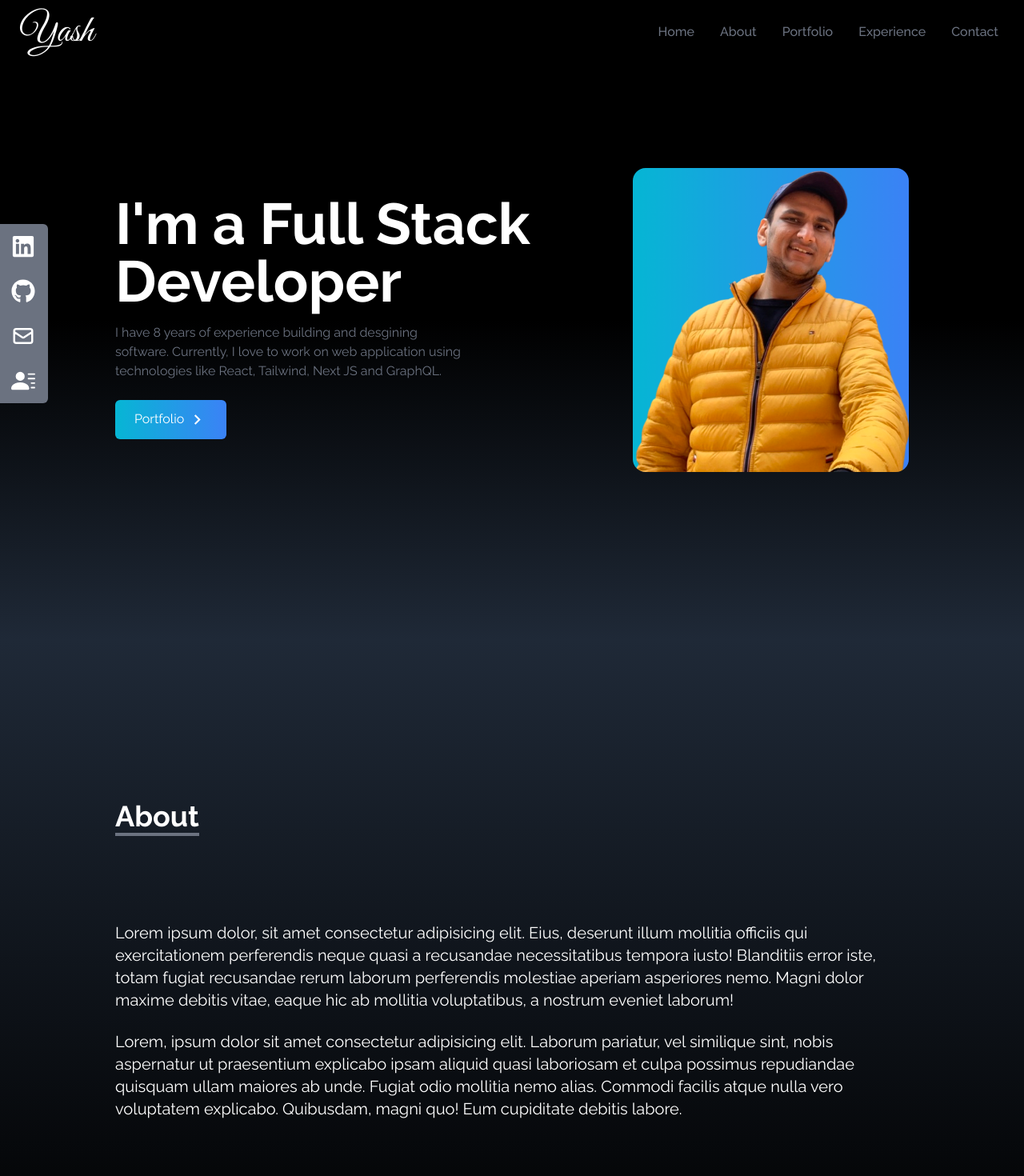
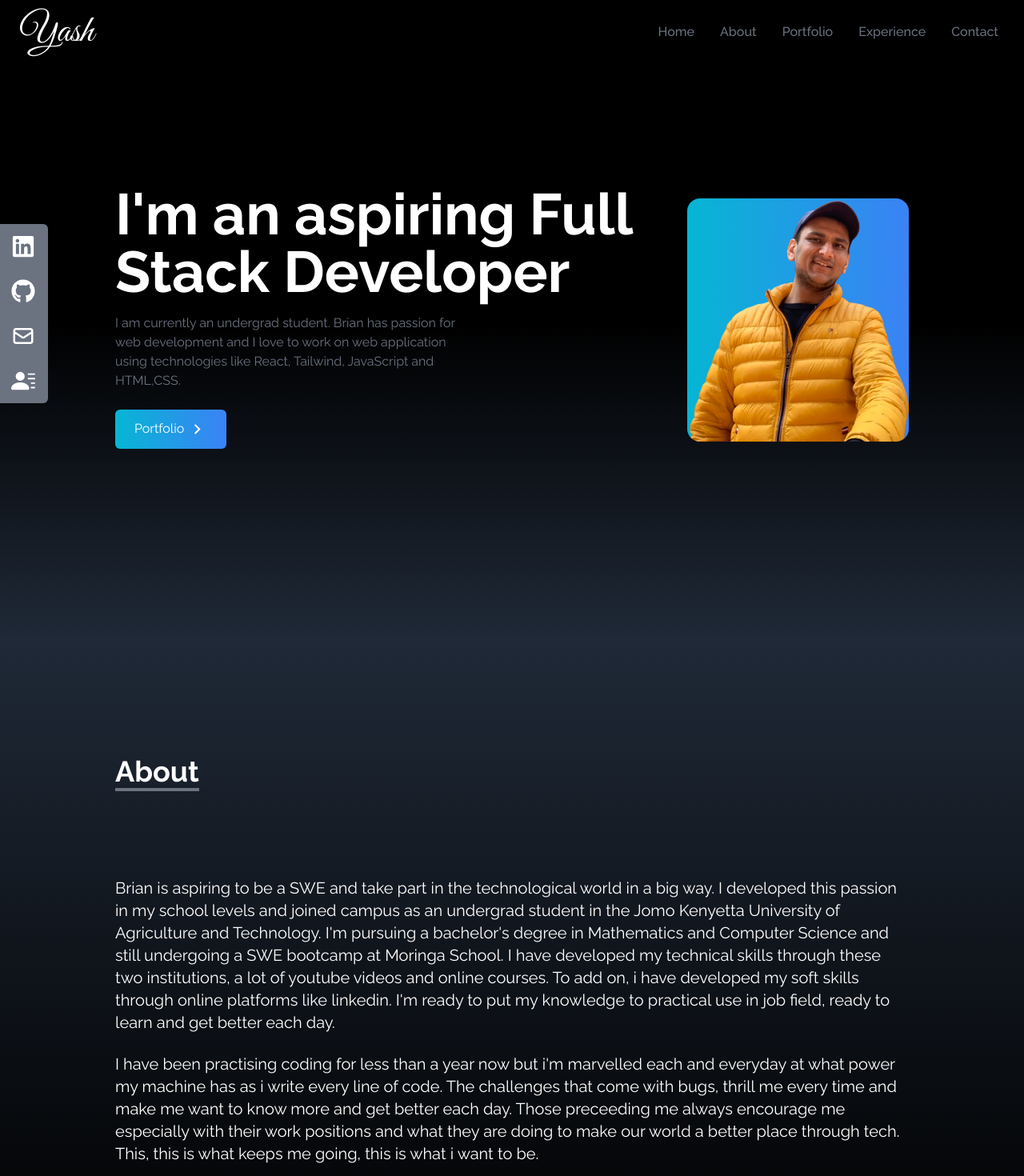
Before and after one commit to munenebrian/my-portfolio-in-react, a React (Create React App) app in the folder my-portfolio/: page / in a window 1280 px wide. Shown: the top 1470 px of the page at 80% size. Built offline with nearby package versions, Linux system fonts and the light colour scheme; the HTML template or start-up script is replaced by a standard one; a web font is replaced by a local one.

Commit message:
finishing up components!

```diff
--- a/my-portfolio/package.json
+++ b/my-portfolio/package.json
@@ -10,6 +10,7 @@
     "react-dom": "^18.2.0",
     "react-icons": "^4.4.0",
     "react-scripts": "5.0.1",
+    "react-scroll": "^1.8.7",
     "web-vitals": "^2.1.4"
   },
   "scripts": {
--- a/my-portfolio/src/components/About.js
+++ b/my-portfolio/src/components/About.js
@@ -11,23 +11,21 @@ const About = () => {
         </div>
 
         <p className="text-xl mt-20">
-          Lorem ipsum dolor, sit amet consectetur adipisicing elit. Eius,
-          deserunt illum mollitia officiis qui exercitationem perferendis neque
-          quasi a recusandae necessitatibus tempora iusto! Blanditiis error
-          iste, totam fugiat recusandae rerum laborum perferendis molestiae
-          aperiam asperiores nemo. Magni dolor maxime debitis vitae, eaque hic
-          ab mollitia voluptatibus, a nostrum eveniet laborum!
+          Brian is aspiring to be a SWE and take part in the technological world in a big way.
+          I developed this passion in my school levels and joined campus as an undergrad student in the
+          Jomo Kenyetta University of Agriculture and Technology.
+          I'm pursuing a bachelor's degree in Mathematics and Computer Science and still undergoing a SWE bootcamp at Moringa School.
+          I have developed my technical skills through these two institutions, a lot of youtube videos and online courses.
+          To add on, i have developed my soft skills through online platforms like linkedin.
+          I'm ready to put my knowledge to practical use in job field, ready to learn and get better each day.
         </p>
 
         <br />
 
         <p className="text-xl">
-          Lorem, ipsum dolor sit amet consectetur adipisicing elit. Laborum
-          pariatur, vel similique sint, nobis aspernatur ut praesentium
-          explicabo ipsam aliquid quasi laboriosam et culpa possimus repudiandae
-          quisquam ullam maiores ab unde. Fugiat odio mollitia nemo alias.
-          Commodi facilis atque nulla vero voluptatem explicabo. Quibusdam,
-          magni quo! Eum cupiditate debitis labore.
+          I have been practising coding for less than a year now but i'm marvelled each and everyday at what power my machine has as i write every line of code.
+          The challenges that come with bugs, thrill me every time and make me want to know more and get better each day.
+          Those preceeding me always encourage me especially with their work positions and what they are doing to make our world a better place through tech. This, this is what keeps me going, this is what i want to be.
         </p>
       </div>
     </div>
--- a/my-portfolio/src/components/Home.js
+++ b/my-portfolio/src/components/Home.js
@@ -9,12 +9,11 @@ const Home = () => {
       <div className="max-w-screen-lg mx-auto flex flex-col items-center justify-center h-full px-4 md:flex-row">
         <div className="flex flex-col justify-center h-full">
           <h2 className="text-4xl sm:text-7xl font-bold text-white">
-            I'm a Full Stack Developer
+            I'm an aspiring Full Stack Developer
           </h2>
           <p className="text-gray-500 py-4 max-w-md">
-            I have 8 years of experience building and desgining software.
-            Currently, I love to work on web application using technologies like
-            React, Tailwind, Next JS and GraphQL.
+            I am currently an undergrad student. Brian has passion for web development and I love to work on web application using technologies like
+            React, Tailwind, JavaScript and HTML,CSS.
           </p>
 
           <div>
```
Also changed, not shown: 1 other file (tests, documents, lock files or other folders).
